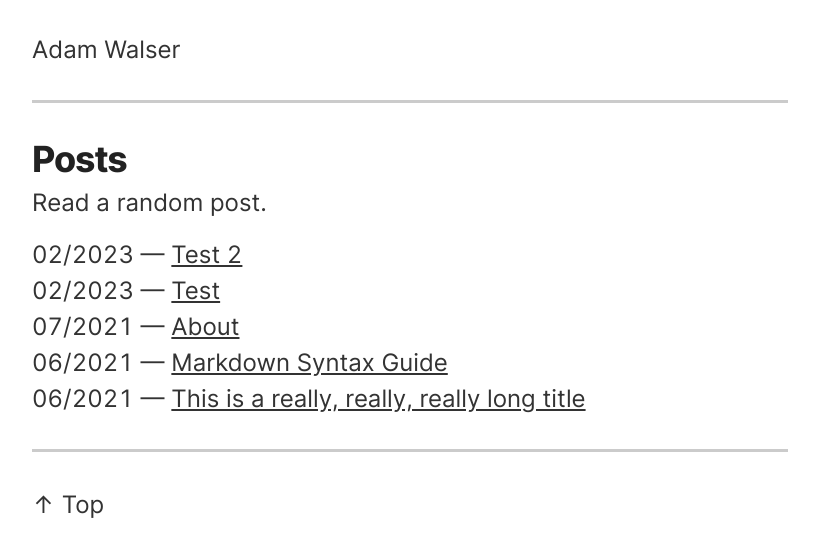
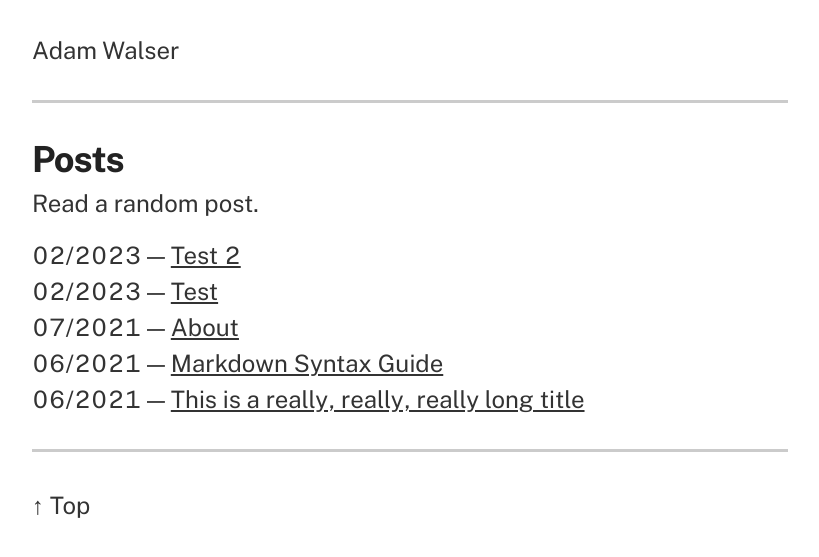
Before and after one commit to ajpwalser/ajpwalser.github.io, a Jekyll site: the page built from index.html, in a window 1280 px wide. Shown: the top 557 px of the page, without its empty margins (230-1049 px from the left). Built offline with Jekyll 4.4.1, drawn with Linux system fonts in a browser that asks for light colours.

Commit message:
Update style.css

```diff
--- a/css/style.css
+++ b/css/style.css
@@ -1,5 +1,5 @@
 :root {
-    --font-body: 'Inter', sans-serif;
+    --font-body: 'Public Sans', sans-serif;
     --color-background: #fff;
     --color-background-secondary: #203851;
     --color-background-tertiary: #f0f0f0;
@@ -24,6 +24,7 @@ padding-bottom:4em
 body{
 font-family: var(--font-body);
 font-size: 100%;
+font-feature-settings: 'ss01';
 color: var(--color-text-body);
 line-height: 1.3;
 }
```
